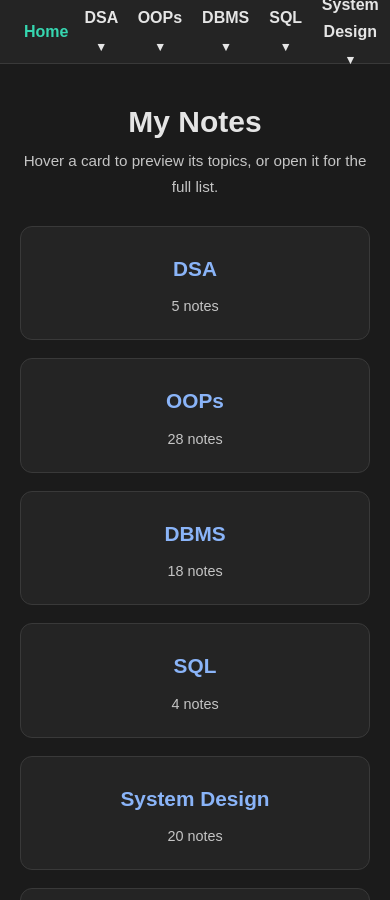
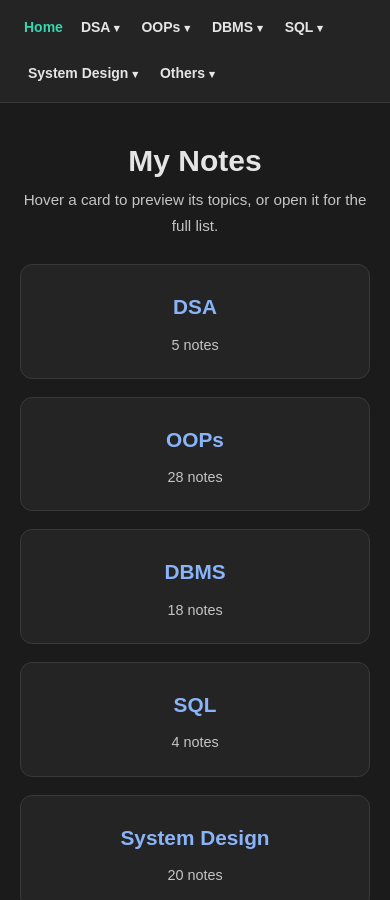
Before and after one commit to Mritunjay28/obsidian-notes, a Jekyll site: the page built from index.md, in a window 390 px wide and 900 px high. Built offline with Jekyll 4.4.1, drawn with Linux system fonts in a browser that asks for light colours.

Commit message:
Refactor topbar styles for mobile responsiveness
Updated styles for the topbar in mobile view to improve layout and responsiveness.

```diff
--- a/assets/css/style.css
+++ b/assets/css/style.css
@@ -126,7 +126,7 @@ a:hover, .note-link.active {
 @media (max-width: 650px) {
   .workspace { display: block; }
   .sidebar { display: none; }
-  .topbar { gap: 20px; overflow-x: auto; }
+  .topbar { gap: 20px; }
   .document { padding: 20px; }
 }
 
@@ -197,11 +197,11 @@ a:hover, .note-link.active {
 }
 
 @media (max-width: 650px) {
-  .topbar { gap: 12px; overflow: visible; padding: 0 12px; }
+  .topbar { gap: 8px 14px; overflow: visible; padding: 8px 12px; height: auto; min-height: 48px; flex-wrap: wrap; }
   .brand { font-size: 15px; }
-  .topbar nav { gap: 12px; }
+  .topbar nav { gap: 6px 14px; flex-wrap: wrap; font-size: 14px; }
   .menu { position: static; }
-  .menu-list { left: 0; right: 0; top: 100%; border-radius: 0; min-width: 0; }
+  .menu-list { left: 0; right: 0; top: 100%; border-radius: 0; min-width: 0; max-height: 70vh; overflow-y: auto; }
 }
 
 /* Home page: centered card grid */
```
